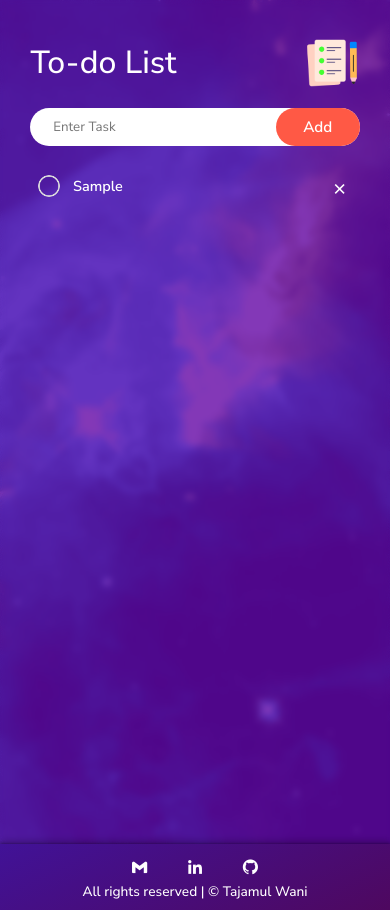
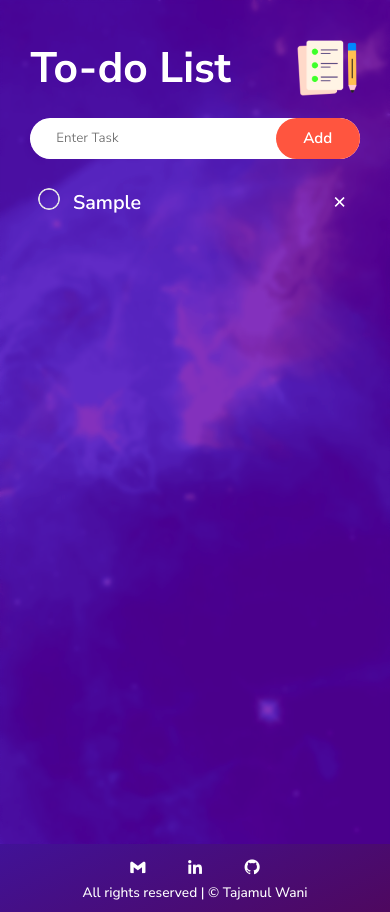
Before and after one commit to TAJAMUL11/To-do-List-App, a plain HTML site: page index.html in a window 390 px wide. Both pictures are taken after typing "Sample" into the empty fields and a click on the button "Add". Drawn offline with nearby package versions, Linux system fonts and the light colour scheme.

Commit message:
CSs styles

```diff
--- a/style.css
+++ b/style.css
@@ -4,7 +4,7 @@
     margin: 0;
     box-sizing: border-box;
     font-family: "Nunito Sans", sans-serif;
-    font-weight: 300;
+    font-weight: 400;
 }
 
 .container{
@@ -16,7 +16,10 @@
     justify-content: center;
     min-height: 100vh;
     width: 100%;
+    filter: contrast(110%);
 }
+
+
 
 
 
@@ -24,20 +27,21 @@
     background-color: #ffffff0b;
     border-radius: 7px;
     box-shadow: 0 0 .5rem #252424;
-    backdrop-filter: blur(7px);
+    backdrop-filter: blur(5px);
     min-width: 590px;
     min-height: 95vh;
     padding: 2.3rem 2rem 3.1rem;
+    z-index: 100;
 
 }
 
 .todo-app h2{
-    font-weight: 500;
+    font-weight: 700;
     display: flex;
     justify-content: space-between;
     align-items: center;
     margin-bottom: 1.1rem;
-    font-size: 2.7rem;
+    font-size: 2.95rem;
     color: #fff;
 
 }
@@ -61,7 +65,7 @@
     outline: none;
     border: none;
     background-color: transparent;
-    padding: .7rem;
+    padding: .8rem;
     font-weight: 400;
     flex: 1;
 
@@ -69,9 +73,9 @@
 
 #btn{
     outline: none;
-    border-radius: 1.4rem;
+    border-radius: 2.1rem;
     border: none;
-    padding: 1rem 2.8rem;
+    padding: 1.1rem 2.75rem;
     font-size: 1rem;
     font-weight: 600;
     background-color: #ff5945;
@@ -85,7 +89,7 @@
 
 ul li{
     list-style: none;
-    font-size: 1.1rem;
+    font-size: 1.4rem;
     padding: .7rem .5rem .7rem 2.8rem;
     user-select: none;
     cursor: pointer;
@@ -109,8 +113,8 @@ ul li::before{
 }
 
 ul li.checked{
-    color: #000;
-    text-decoration: line-through  1px;
+    color: #fff;
+    text-decoration: line-through #fff 1px;
 }
 
 ul li.checked::before{
@@ -155,12 +159,13 @@ footer{
 }
 a i{
     font-size: 1.33rem;
-    padding: .4rem;
+    padding: .45rem;
     transition: .3s ease-in-out;
 }
 a i:hover{
-    box-shadow: 0 0 .3rem #ffffff88;
+    box-shadow: 0 0 .2rem #ffffff88;
     border-radius: 50%;
+    /* background-color: #ff5845d6; */
 
 }
 
@@ -180,7 +185,7 @@ a i:hover{
     }
 }
 
-@media (max-width: 541px) {
+@media (max-width: 613px) {
     .todo-app{
         min-width: 100vw;
         padding: 2.3rem 2rem 3.1rem;
@@ -192,19 +197,19 @@ a i:hover{
 
 .todo-app{
     background-color: #ffffff00;
-    backdrop-filter: blur(3px);
+    backdrop-filter: blur(2px);
 }
 
 }
 
 @media (max-width: 430px) {
     .todo-app h2{
-        font-size: 2.1rem;
+        font-size: 2.8rem;
 
     }
 
     .todo-app, h2 img{
-        width: 17%;
+        width: 20%;
 
     }
     .todo-app .inputArea{
@@ -214,18 +219,18 @@ a i:hover{
 
 
     .inputArea #inputBox{
-        padding: .5rem;
+        padding: .7rem;
 
     }
 
     #btn{
-        padding: .6rem 1.8rem;
+        padding: .7rem 1.8rem;
         font-size: 1rem;
 
 
     }
     ul li{
-        font-size: .95rem;
+        font-size: 1.3rem;
     }
     ul li::before{
         height: 22px;
@@ -236,6 +241,7 @@ a i:hover{
 footer{
     padding: .5rem 0.3rem .3rem;
     gap: .8rem;
+    box-shadow: 0 0 .5rem #000;
 }
 .footer-details a{
     font-size: 1.2rem;
@@ -254,24 +260,16 @@ a i{
 
 @media (max-width: 330px) {
     .todo-app h2{
-        font-size: 1.9rem;
+        font-size: 2.4rem;
 
     }
-    .todo-app, h2 img{
-        width: 20%;
-
-    }
-
 
     .inputArea #inputBox{
         padding: .3rem;
     }
 
     #btn{
-        padding: .4rem 1.5rem;
-        font-size: .94rem;
-
-
+        padding: .6rem 1.1rem;
     }
 
 }
```
